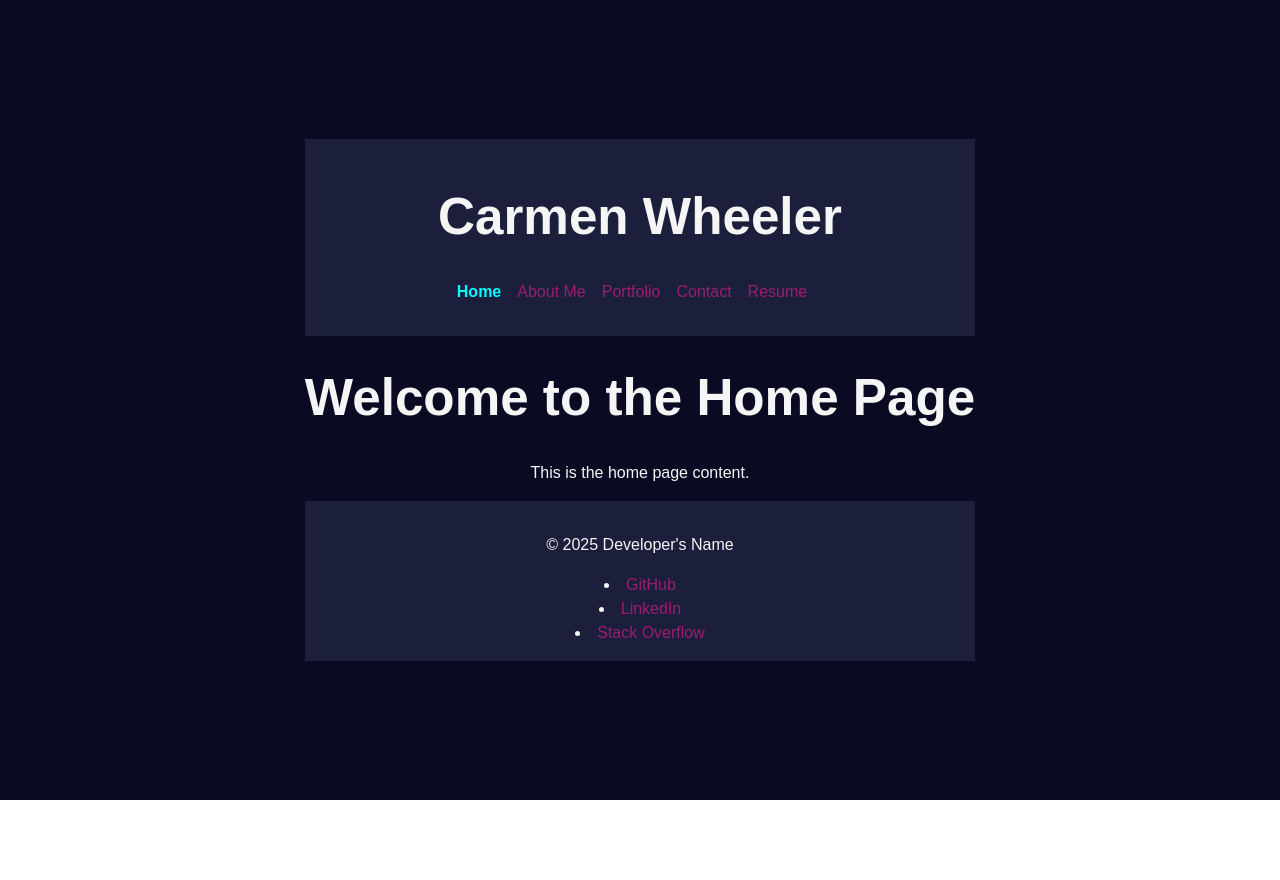
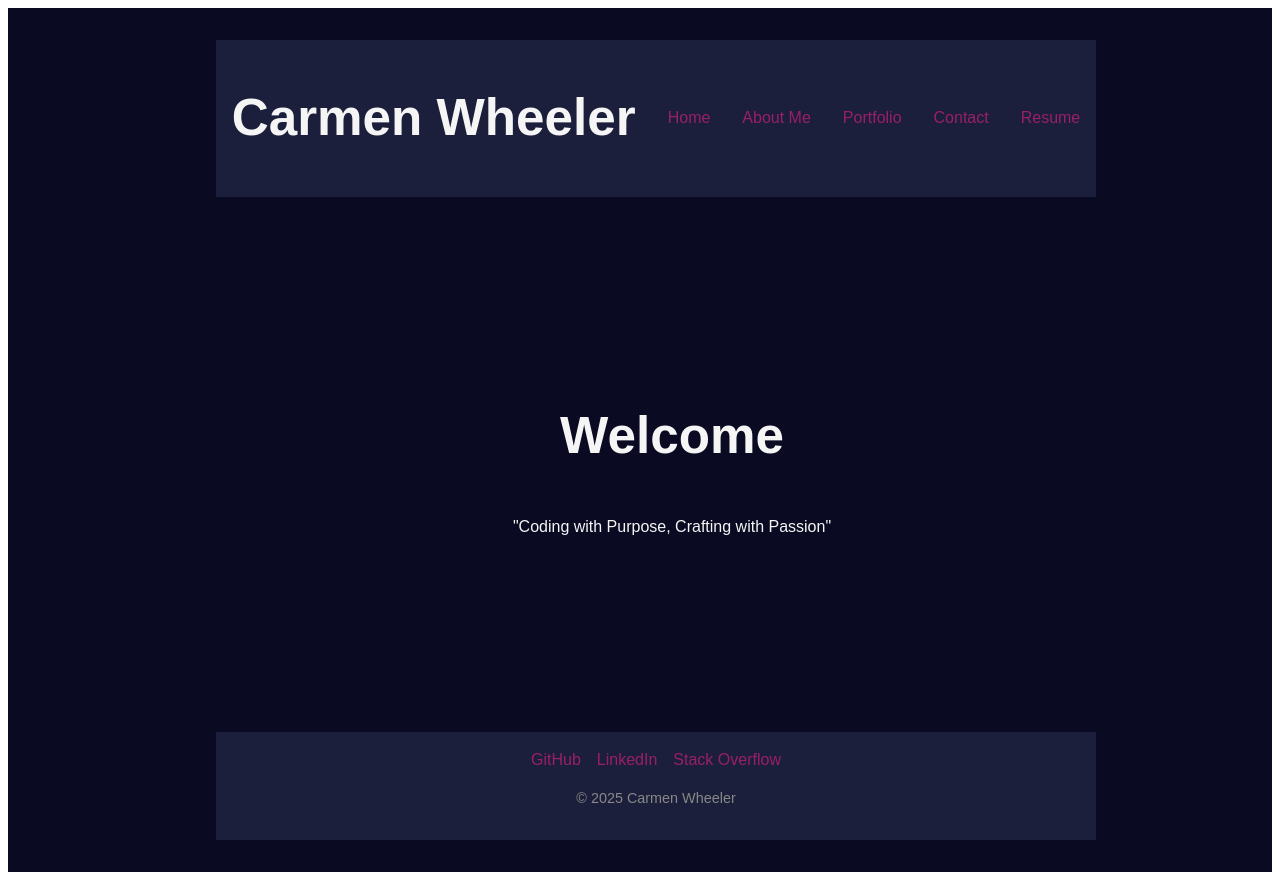
Before and after one commit to OutsideofemiT/Portfolio_CW, a React (Vite) app: page / in a window 1280 px wide. Before the commit the page ends 800 px from the top, so only its background shows below. Built offline with nearby package versions, Linux system fonts and the light colour scheme.

Commit message:
Updating code, margins, formatting

```diff
--- a/src/assets/styles/App.css
+++ b/src/assets/styles/App.css
@@ -1,10 +1,11 @@
-/* Existing styles */
-
 #root {
   max-width: 1280px;
   margin: 0 auto;
   padding: 2rem;
   text-align: center;
+  display: flex;
+  flex-direction: column;
+  min-height: 100vh;
 }
 
 /* Application styles */
@@ -12,48 +13,98 @@ body {
   font-family: Arial, sans-serif;
   background-color: #0A0A23; /* Dark Void */
   color: #F5F5F5; /* White Smoke */
+  display: flex;
+  flex-direction: column;
+  min-height: 100vh;
 }
 
-header, footer {
+header {
+  display: flex;
+  justify-content: space-between;
+  align-items: center;
+  background-color: #1B1F3B; /* Deep Space Blue */
+  color: #F5F5F5; /* White Smoke */
+  padding: 1em;
+  width: 100%;
+}
+
+header .name {
+  font-family: 'Brush Script MT', cursive;
+}
+
+header nav {
+  margin-left: auto;
+}
+
+header nav ul {
+  list-style-type: none;
+  display: flex;
+  gap: 2rem; /* Add space between nav items */
+  margin: 0;
+  padding: 0;
+}
+
+header nav ul li {
+  display: inline;
+}
+
+header nav ul li a {
+  color: #9A1F6A; /* Neon Purple */
+}
+
+header nav ul li a:hover {
+  color: #00FFFF; /* Electric Cyan */
+}
+
+footer {
   background-color: #1B1F3B; /* Deep Space Blue */
   color: #F5F5F5; /* White Smoke */
   padding: 1em;
   text-align: center;
+  margin-top: auto; /* Push footer to the bottom */
+  width: 100%;
 }
 
-nav ul {
+.footer-content {
+  display: flex;
+  justify-content: space-between;
+  align-items: center;
+  width: 100%;
+}
+
+.footer-links {
+  display: flex;
+  gap: 1rem;
   list-style-type: none;
   padding: 0;
+  margin: 0;
 }
 
-nav ul li {
+.footer-links li {
   display: inline;
-  margin-right: 1em;
 }
 
-nav ul li a {
+.footer-links li a {
   color: #9A1F6A; /* Neon Purple */
 }
 
-nav ul li a.active {
-  font-weight: bold;
+.footer-links li a:hover {
   color: #00FFFF; /* Electric Cyan */
 }
 
-.project img {
-  max-width: 100%;
+.footer-copyright {
+  font-size: 0.9em;
+  color: #888;
+  margin-top: 1rem;
 }
 
-/* Form styles */
-form {
+.main-content {
+  text-align: center;
+  padding: 2rem;
+  flex-grow: 1; /* Allow main content to grow and fill space */
   display: flex;
   flex-direction: column;
+  justify-content: center;
+  align-items: center;
+  width: 100%;
 }
-
-form div {
-  margin-bottom: 1em;
-}
-
-.error {
-  color: #FF6F3D; /* Accent Color (example) */
-}
--- a/src/assets/styles/index.css
+++ b/src/assets/styles/index.css
@@ -18,18 +18,62 @@
   color: #9A1F6A; /* Neon Purple */
   text-decoration: inherit;
 }
+
 a:hover {
   color: #00FFFF; /* Electric Cyan */
 }
 
-  body {
+header {
+  display: flex;
+  align-items: center;
+  justify-content: space-between;
+  min-width: 320px;
+  padding: 1em;
+  background-color: #1B1F3B; /* Deep Space Blue */
+  color: #F5F5F5; /* White Smoke */
+  width: 100%;
+}
+
+footer {
+  display: flex;
+  align-items: center;
+  justify-content: center;
+  flex-direction: column;
+  width: 100%;
+  margin-top: auto; /* Push footer to the bottom */
+}
+
+.footer-content {
+  display: flex;
+  justify-content: center;
+  align-items: center;
+  width: 100%;
+}
+
+.footer-links {
+  display: flex;
+  gap: 1rem;
+  list-style-type: none;
+  padding: 0;
   margin: 0;
-    display: flex;
-    place-items: center;
-    min-width: 320px;
-    min-height: 100vh;
-    background-color: #0A0A23; /* Dark Void */
-    color: #F5F5F5; /* White Smoke */
+}
+
+.footer-links li {
+  display: inline;
+}
+
+.footer-links li a {
+  color: #9A1F6A; /* Neon Purple */
+}
+
+.footer-links li a:hover {
+  color: #00FFFF; /* Electric Cyan */
+}
+
+.footer-copyright {
+  font-size: 0.9em;
+  color: #888;
+  margin-top: 1rem;
 }
 
 h1 {
@@ -50,9 +94,11 @@
   cursor: pointer;
   transition: border-color 0.25s;
 }
+
 button:hover {
   border-color: #00FFFF; /* Electric Cyan */
 }
+
 button:focus,
 button:focus-visible {
   outline: 4px auto -webkit-focus-ring-color;
@@ -77,41 +123,139 @@
   margin: 0 auto;
   padding: 2rem;
   text-align: center;
+  display: flex;
+  flex-direction: column;
+  min-height: 100vh;
 }
 
-  /* Logo styles */
-  .logo {
-    height: 6em;
-    padding: 1.5em;
-    will-change: filter;
-    transition: filter 300ms;
-  }
-  .logo:hover {
-    filter: drop-shadow(0 0 2em #646cffaa);
-  }
-  .logo.react:hover {
-    filter: drop-shadow(0 0 2em #61dafbaa);
+.main-content {
+  text-align: center;
+  padding: 2rem;
+  flex-grow: 1; /* Allow main content to grow and fill space */
+  display: flex;
+  flex-direction: column;
+  justify-content: center;
+  align-items: center;
+  width: 100%;
 }
 
-  @keyframes logo-spin {
-    from {
-      transform: rotate(0deg);
+
+a:hover {
+  color: #00FFFF; /* Electric Cyan */
 }
-    to {
-      transform: rotate(360deg);
+
+header {
+  display: flex;
+  align-items: center;
+  justify-content: space-between;
+  min-width: 320px;
+  padding: 1em;
+  background-color: #1B1F3B; /* Deep Space Blue */
+  color: #F5F5F5; /* White Smoke */
+  width: 100%;
+}
+
+footer {
+  display: flex;
+  align-items: center;
+  justify-content: center;
+  flex-direction: column;
+  width: 100%;
+  margin-top: auto; /* Push footer to the bottom */
+}
+
+.footer-content {
+  display: flex;
+  justify-content: center;
+  align-items: center;
+  width: 100%;
+}
+
+.footer-links {
+  display: flex;
+  gap: 1rem;
+  list-style-type: none;
+  padding: 0;
+  margin: 0;
+}
+
+.footer-links li {
+  display: inline;
+}
+
+.footer-links li a {
+  color: #9A1F6A; /* Neon Purple */
+}
+
+.footer-links li a:hover {
+  color: #00FFFF; /* Electric Cyan */
+}
+
+.footer-copyright {
+  font-size: 0.9em;
+  color: #888;
+  margin-top: 1rem;
+}
+
+h1 {
+  font-size: 3.2em;
+  line-height: 1.1;
+  color: #F5F5F5; /* White Smoke */
+}
+
+button {
+  border-radius: 8px;
+  border: 1px solid transparent;
+  padding: 0.6em 1.2em;
+  font-size: 1em;
+  font-weight: 500;
+  font-family: inherit;
+  background-color: #1B1F3B; /* Deep Space Blue */
+  color: #F5F5F5; /* White Smoke */
+  cursor: pointer;
+  transition: border-color 0.25s;
+}
+
+button:hover {
+  border-color: #00FFFF; /* Electric Cyan */
+}
+
+button:focus,
+button:focus-visible {
+  outline: 4px auto -webkit-focus-ring-color;
+}
+
+@media (prefers-color-scheme: light) {
+  :root {
+    color: #213547;
+    background-color: #ffffff;
+  }
+  a:hover {
+    color: #747bff;
+  }
+  button {
+    background-color: #f9f9f9;
   }
 }
 
-  @media (prefers-reduced-motion: no-preference) {
-    a:nth-of-type(2) .logo {
-      animation: logo-spin infinite 20s linear;
-    }
+/* Additional styles */
+#root {
+  max-width: 1280px;
+  margin: 0 auto;
+  padding: 2rem;
+  text-align: center;
+  display: flex;
+  flex-direction: column;
+  min-height: 100vh;
 }
 
-  .card {
-    padding: 2em;
+.main-content {
+  text-align: center;
+  padding: 2rem;
+  flex-grow: 1; /* Allow main content to grow and fill space */
+  display: flex;
+  flex-direction: column;
+  justify-content: center;
+  align-items: center;
+  width: 100%;
 }
-
-  .read-the-docs {
-    color: #888;
-  }
--- a/src/components/Footer.jsx
+++ b/src/components/Footer.jsx
@@ -3,12 +3,14 @@ import React from 'react';
 const Footer = () => {
   return (
     <footer>
-      <p>© {new Date().getFullYear()} Developer's Name</p>
-      <div>
-        <li><a href="https://github.com/developer">GitHub</a></li>
-        <li><a href="https://www.linkedin.com/in/developer">LinkedIn</a></li>
-        <li><a href="https://stackoverflow.com/users/developer">Stack Overflow</a></li>
+      <div className="footer-content">
+        <ul className="footer-links">
+          <li><a href="https://github.com/developer">GitHub</a></li>
+          <li><a href="https://www.linkedin.com/in/developer">LinkedIn</a></li>
+          <li><a href="https://stackoverflow.com/users/developer">Stack Overflow</a></li>
+        </ul>
       </div>
+      <p className="footer-copyright">© {new Date().getFullYear()} Carmen Wheeler</p>
     </footer>
   );
 };
--- a/src/components/Home.jsx
+++ b/src/components/Home.jsx
@@ -2,9 +2,9 @@ import React from 'react';
 
 const Home = () => {
   return (
-    <div>
-      <h1>Welcome to the Home Page</h1>
-      <p>This is the home page content.</p>
+    <div className="main-content">
+      <h1>Welcome</h1>
+      <p>"Coding with Purpose, Crafting with Passion"</p>
     </div>
   );
 };
--- a/src/pages/AboutMe.jsx
+++ b/src/pages/AboutMe.jsx
@@ -3,7 +3,7 @@ const AboutMe = () => {
     <section>
       <h2>About Me</h2>
       <img src="./src/assets/images/cdw.jpg" alt="Developer Avatar" />
-      <p>Hello! I'm carmen Wheeler, a dedicated full-stack web developer in training, currently honing my skills at SMU University Software Development Bootcamp. My journey into web development has been fueled by a passion for creating dynamic and user-friendly applications. Through various class projects, I've gained hands-on experience with technologies such as [mention a couple of key technologies or frameworks].
+      <p>Hello! I'm Carmen Wheeler, a dedicated full-stack web developer in training, currently honing my skills at SMU University Software Development Bootcamp. My journey into web development has been fueled by a passion for creating dynamic and user-friendly applications. Through various class projects, I've gained hands-on experience with technologies such as [mention a couple of key technologies or frameworks].
 
 Before diving into the world of coding, I built a solid foundation in customer service management. This experience has equipped me with essential soft skills like communication, problem-solving, and teamwork, which I seamlessly integrate into my development process. I believe that a great developer not only understands technology but also empathizes with users' needs and expectations.
 
```
Lines whose indentation alone changed are shown as unchanged.
